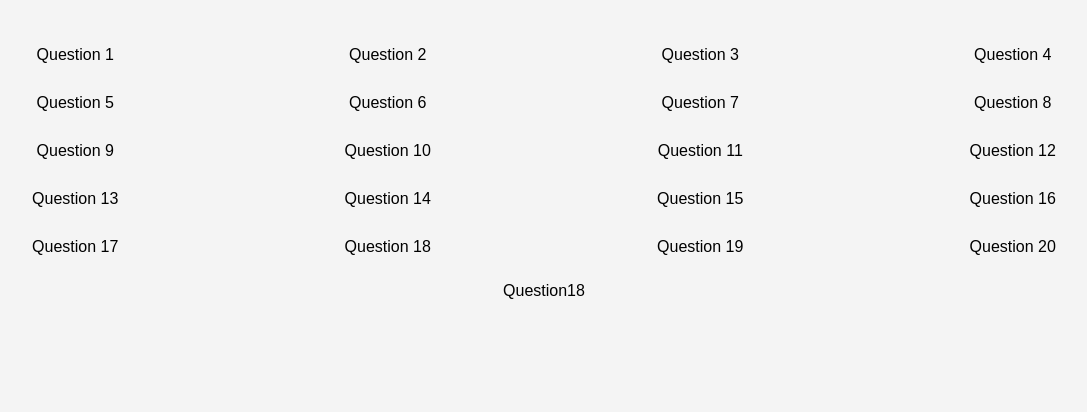
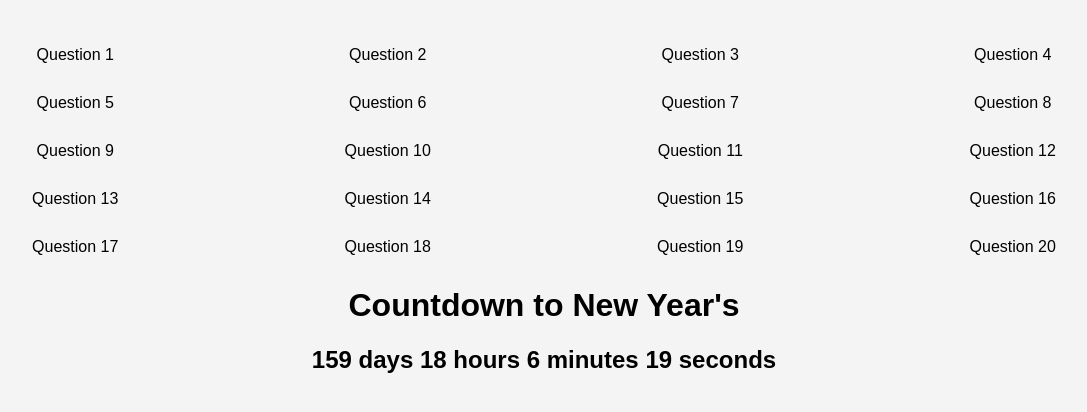
Before and after one commit to kimmisinha/React-Challenge, a React (Create React App) app in the folder my-challenge/: page /question18 in a window 1280 px wide. Shown: the top 412 px of the page, without its empty margins (96-1183 px from the left). Built offline with nearby package versions, Linux system fonts and the light colour scheme.

Commit message:
Implement New Year's countdown timer with live updates every second

```diff
--- a/my-challenge/src/Component/Question18.jsx
+++ b/my-challenge/src/Component/Question18.jsx
@@ -1,9 +1,44 @@
-import React from 'react'
+import React, { useEffect, useState } from 'react';
 
 function Question18() {
+  const [countdown, setCountdown] = useState({ days: 0, hours: 0, minutes: 0, seconds: 0 });
+
+  useEffect(() => {
+    const calculateCountdown = () => {
+      const now = new Date();
+      const nextYear = now.getFullYear() + 1;
+      const newYear = new Date(`January 1, ${nextYear} 00:00:00`);
+      const timeDifference = newYear - now;
+
+      const days = Math.floor(timeDifference / (1000 * 60 * 60 * 24));
+      const hours = Math.floor((timeDifference % (1000 * 60 * 60 * 24)) / (1000 * 60 * 60));
+      const minutes = Math.floor((timeDifference % (1000 * 60 * 60)) / (1000 * 60));
+      const seconds = Math.floor((timeDifference % (1000 * 60)) / 1000);
+
+      setCountdown({ days, hours, minutes, seconds });
+    };
+
+    const intervalId = setInterval(calculateCountdown, 1000);
+
+    return () => clearInterval(intervalId);
+  }, []);
+
   return (
-    <div>Question18</div>
-  )
+    <div>
+      <h1>Countdown to New Year's</h1>
+      <h2>
+        {countdown.days} days {countdown.hours} hours {countdown.minutes} minutes {countdown.seconds} seconds
+      </h2>
+    </div>
+  );
 }
 
-export default Question18
+export default Question18;
+
+/*
+Puzzle #18: New Year's Countdown 🍾
+Create a React App that displays a countdown to New Year's. The countdown
+should be updated every second and displayed in the format 'X days X hours X minutes
+X seconds'. (Optional) Add additional features,
+such as styling or the ability to select a different date for the countdown.
+*/
```
